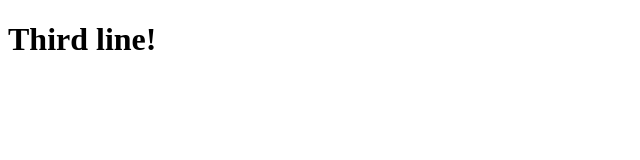
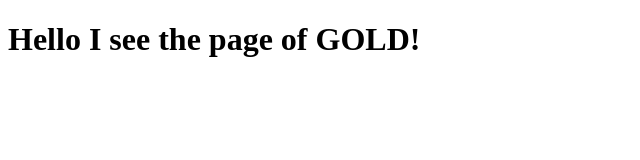
Before and after one commit to OriginalER/Coursa-Environment, a plain HTML site: page Website/index.html in a window 1280 px wide. Shown: the whole page, without its empty margins (0-640 px from the left). Drawn offline with Linux system fonts and the light colour scheme.

Commit message:
motifed page

```diff
--- a/Website/index.html
+++ b/Website/index.html
@@ -1,9 +1,9 @@
 <!DOCTYPE html>
 <html>
 <head>
-	<title>Hello therir!</title>
+	<title>Page 2 of the world!</title>
 </head>
 <body>
-<h1>Third line!</h1>
+<h1>Hello I see the page of GOLD!</h1>
 </body>
 </html>
```
